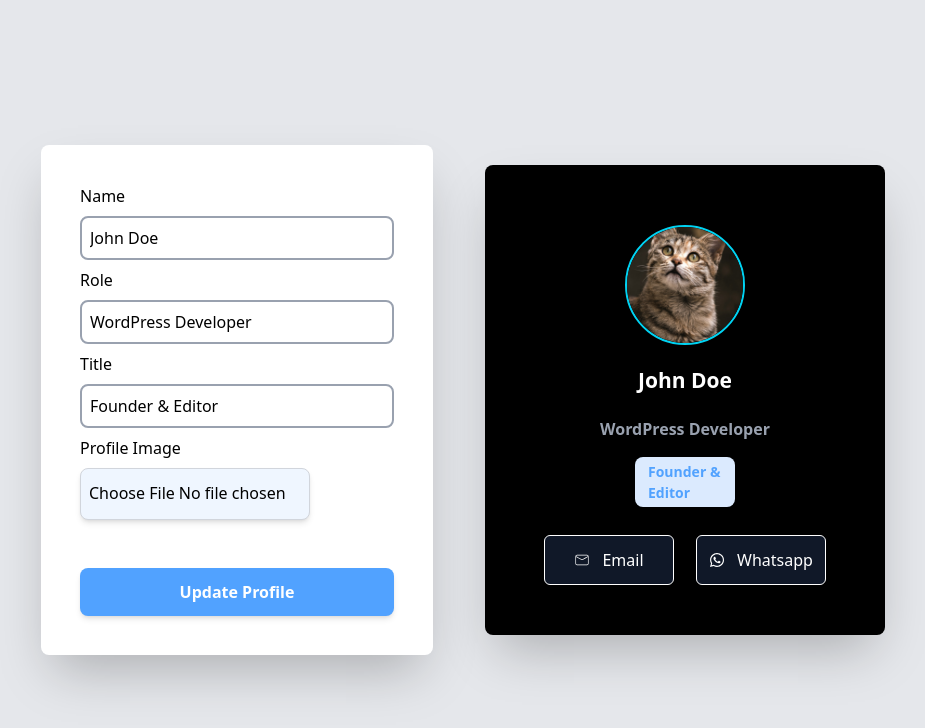
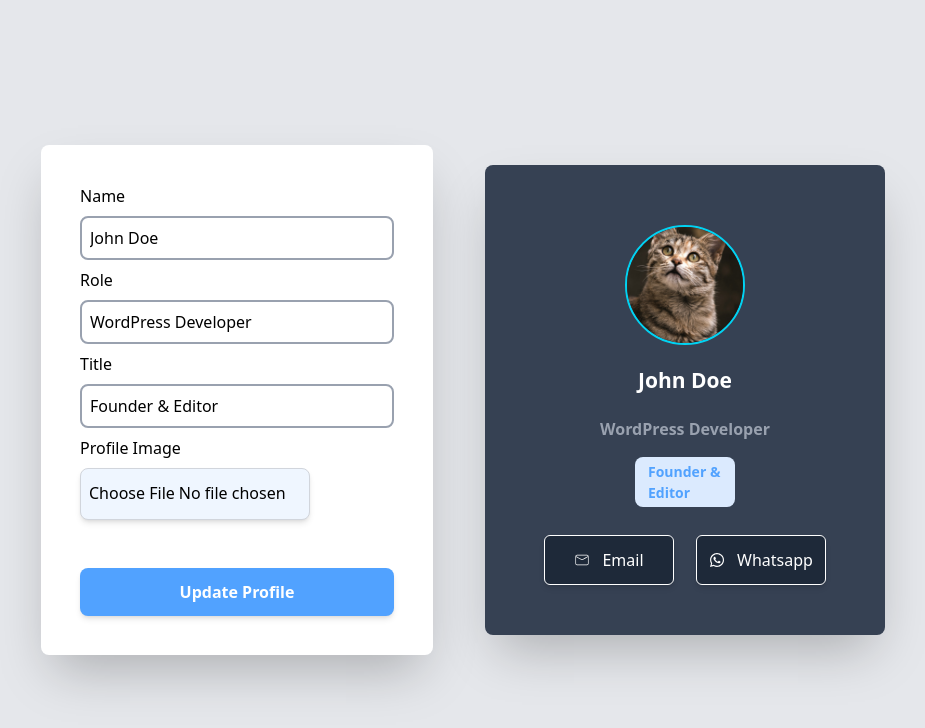
Before and after one commit to navaneethpv/Profile-card-generator, a React (Vite) app: page / in a window 1280 px wide. Shown: the top 728 px of the page, without its empty margins (177-1102 px from the left). Built offline with nearby package versions, Linux system fonts and the light colour scheme.

Commit message:
Fix background color inconsistencies in Cards component

```diff
--- a/src/components/Cards.jsx
+++ b/src/components/Cards.jsx
@@ -6,7 +6,7 @@ import { IoLogoWhatsapp } from "react-icons/io";
 
 const Cards = ({Profile}) => {
   return (
-    <div className="w-[400px] h-[470px] bg-black rounded-lg shadow-2xl hover:scale-110 transition-all duration-200 hover:cursor-pointer text-white">
+    <div className="w-[400px] h-[470px] bg-gray-700 rounded-lg shadow-2xl hover:scale-110 transition-all duration-200 hover:cursor-pointer text-white">
       <img
         className="size-[120px] rounded-full mx-auto mt-[60px] object-cover object-center border-2 border-cyan-400"
         src={Profile.image}
@@ -22,11 +22,11 @@ const Cards = ({Profile}) => {
         </p>
       </div>
       <div className="grid grid-cols-2 mt-7 gap-1 max-w-[300px] mx-auto">
-        <div className="flex bg-gray-900 border-1 w-[130px] mx-auto justify-center rounded-md p-3 gap-3 hover:cursor-pointer hover:bg-gray-700 transition-all duration-150 shadow-md">
+        <div className="flex bg-gray-800 border-1 w-[130px] mx-auto justify-center rounded-md p-3 gap-3 hover:cursor-pointer hover:bg-gray-700 transition-all duration-150 shadow-md">
           <CiMail className="my-auto" />
           <p>Email</p>
         </div>
-        <div className="flex bg-gray-900  border-1 w-[130px] mx-auto justify-center rounded-md p-3 gap-3 hover:cursor-pointer hover:bg-gray-700 transition-all duration-150 shadow-md">
+        <div className="flex bg-gray-800  border-1 w-[130px] mx-auto justify-center rounded-md p-3 gap-3 hover:cursor-pointer hover:bg-gray-700 transition-all duration-150 shadow-md">
           <FaWhatsapp className="my-auto" />
           <p>Whatsapp</p>
         </div>
```
